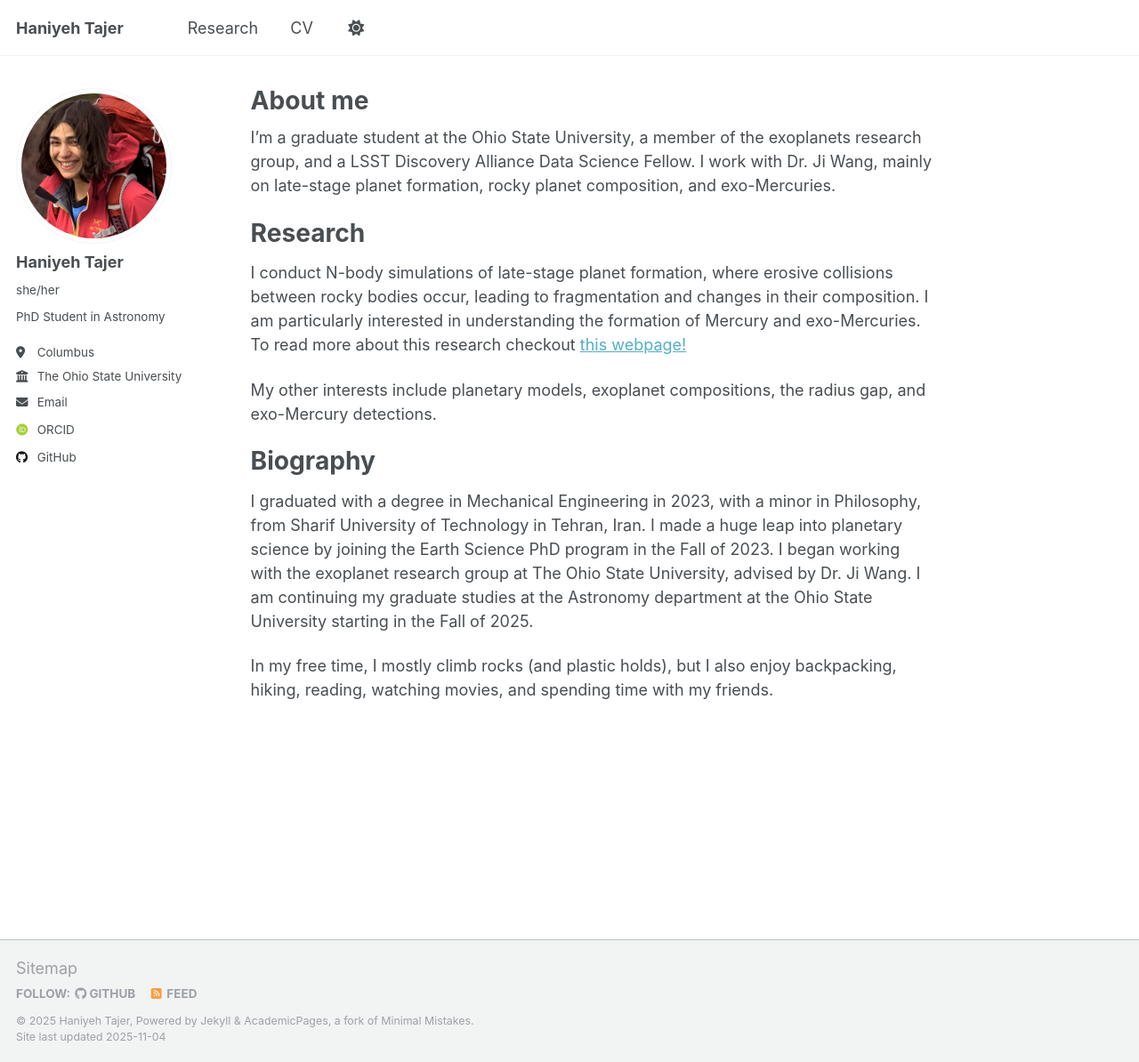
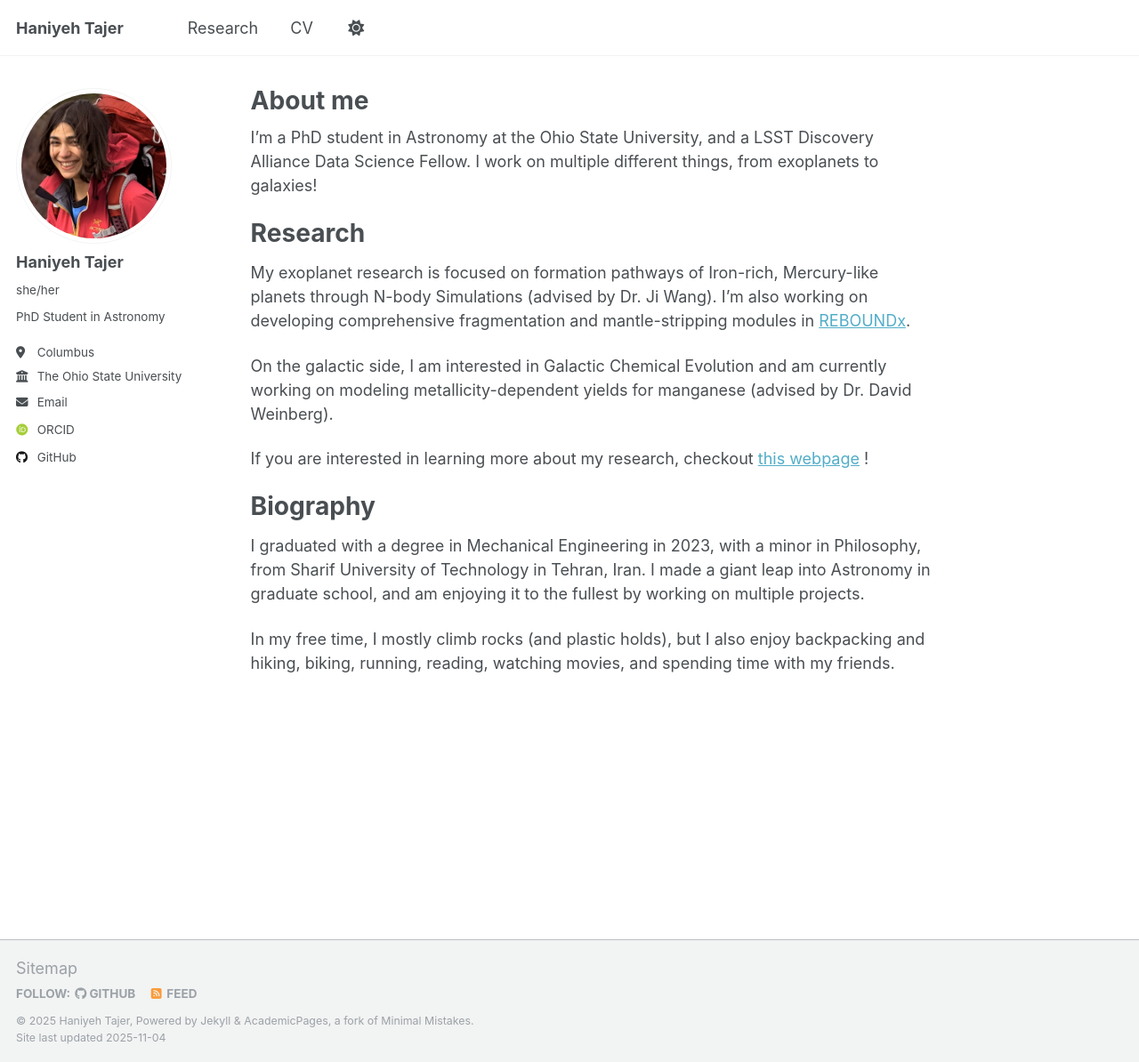
Before and after one commit to haniyehtajer/haniyehtajer.github.io, a Jekyll site: the page built from _pages/about.md, in a window 1280 px wide and 1194 px high. Shown: the whole window at 89% size. Built offline with Jekyll 4.4.1, drawn with Linux system fonts in a browser that asks for light colours; some web fonts are replaced.

Commit message:
updated first page

```diff
--- a/_pages/about.md
+++ b/_pages/about.md
@@ -7,16 +7,18 @@ redirect_from:
   - /about.html
 ---
 
-I'm a graduate student at the Ohio State University, a member of the exoplanets research group, and a LSST Discovery Alliance Data Science Fellow. I work with Dr. Ji Wang, mainly on late-stage planet formation, rocky planet composition, and exo-Mercuries.
+I'm a PhD student in Astronomy at the Ohio State University, and a LSST Discovery Alliance Data Science Fellow. I work on multiple different things, from exoplanets to galaxies!
 
 Research
-======
-I conduct N-body simulations of late-stage planet formation, where erosive collisions between rocky bodies occur, leading to fragmentation and changes in their composition. I am particularly interested in understanding the formation of Mercury and exo-Mercuries. To read more about this research checkout [this webpage!](https://haniyehtajer.github.io/research/)
+====
+My exoplanet research is focused on formation pathways of Iron-rich, Mercury-like planets through N-body Simulations (advised by Dr. Ji Wang). I'm also working on developing comprehensive fragmentation and mantle-stripping modules in [REBOUNDx](https://github.com/dtamayo/reboundx).
 
-My other interests include planetary models, exoplanet compositions, the radius gap, and exo-Mercury detections.
+On the galactic side, I am interested in Galactic Chemical Evolution and am currently working on modeling metallicity-dependent yields for manganese (advised by Dr. David Weinberg).
+
+If you are interested in learning more about my research, checkout [this webpage](https://haniyehtajer.github.io/research/) !
 
 Biography
 ====
-I graduated with a degree in Mechanical Engineering in 2023, with a minor in Philosophy, from Sharif University of Technology in Tehran, Iran. I made a huge leap into planetary science by joining the Earth Science PhD program in the Fall of 2023. I began working with the exoplanet research group at The Ohio State University, advised by Dr. Ji Wang. I am continuing my graduate studies at the Astronomy department at the Ohio State University starting in the Fall of 2025.
+I graduated with a degree in Mechanical Engineering in 2023, with a minor in Philosophy, from Sharif University of Technology in Tehran, Iran. I made a giant leap into Astronomy in graduate school, and am enjoying it to the fullest by working on multiple projects.
 
-In my free time, I mostly climb rocks (and plastic holds), but I also enjoy backpacking, hiking, reading, watching movies, and spending time with my friends.
+In my free time, I mostly climb rocks (and plastic holds), but I also enjoy backpacking and hiking, biking, running, reading, watching movies, and spending time with my friends.
```
